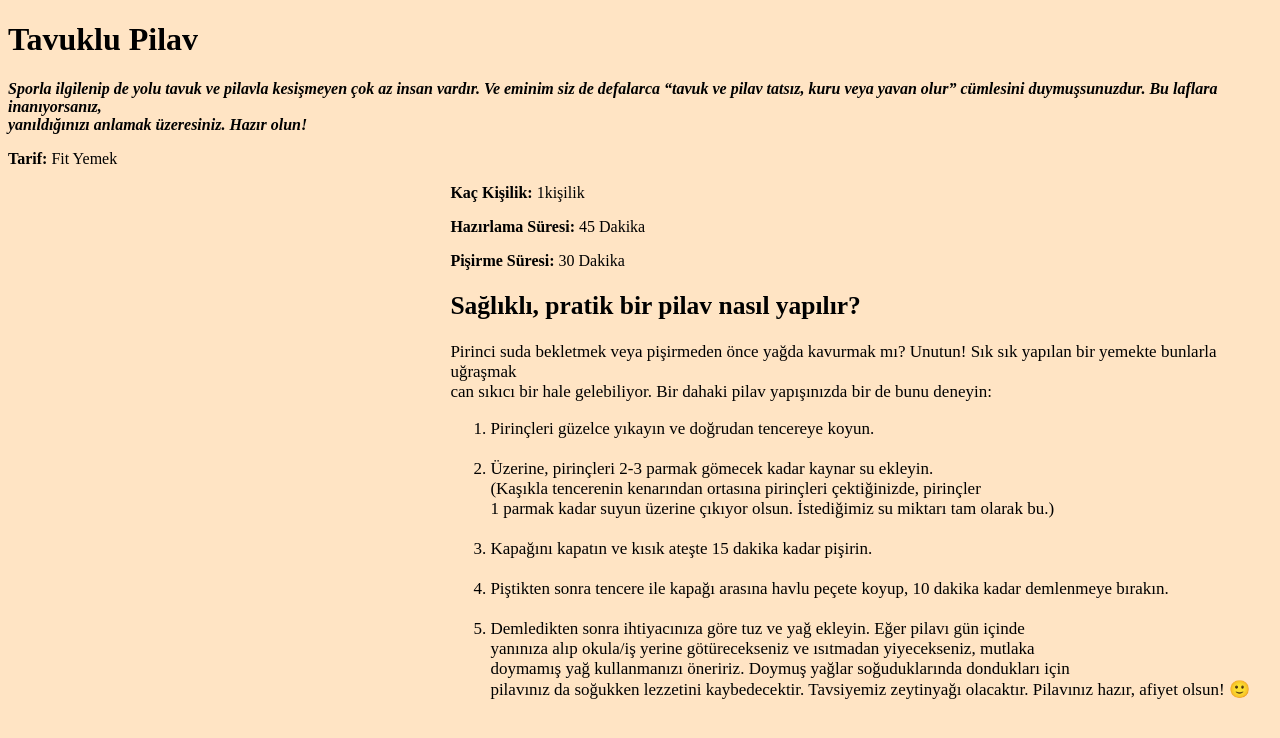
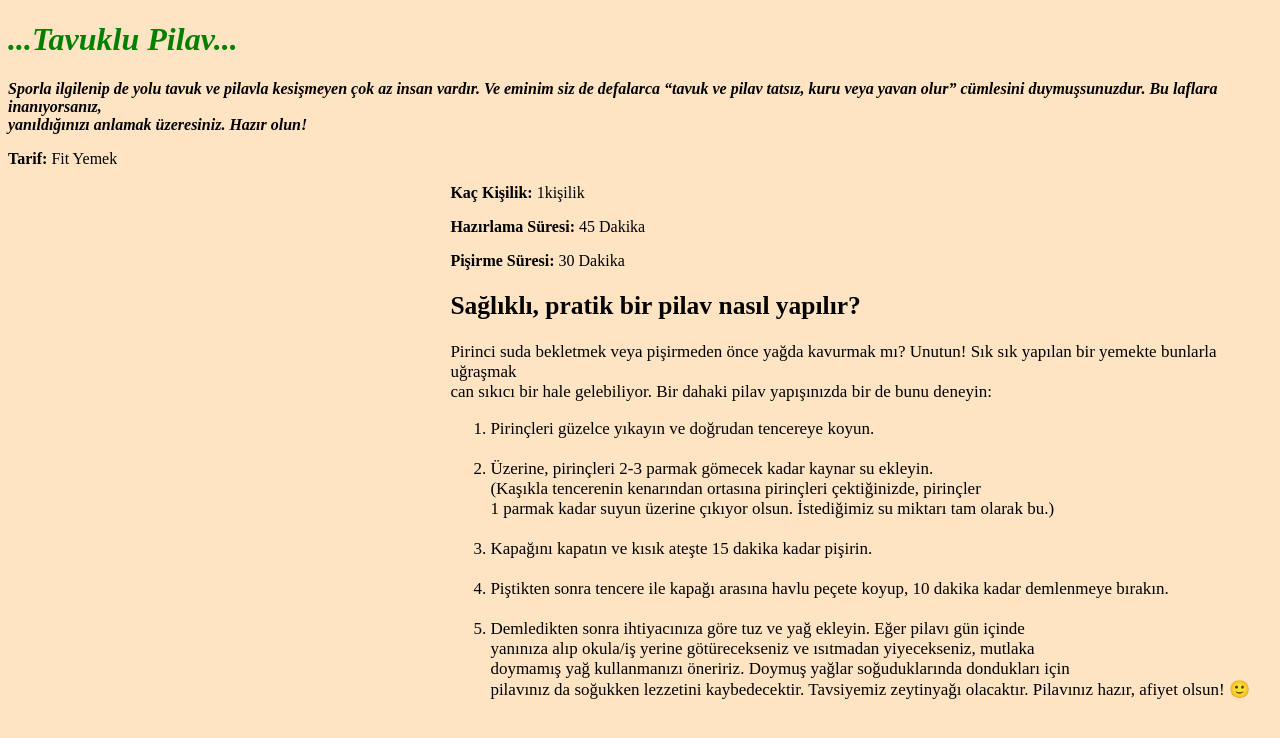
Before and after one commit to Nesuxery/kodluyoruz-odev3, a plain HTML site: page index.html in a window 1280 px wide. Shown: the top 738 px of the page. Drawn offline with Linux system fonts and the light colour scheme.

Commit message:
html file changed

```diff
--- a/index.html
+++ b/index.html
@@ -16,9 +16,12 @@
     .ps{
         font-size: 17px;
     }
+    .title{
+        color: green;
+    }
 </style>
 <body>
-    <h1>Tavuklu Pilav</h1>
+    <h1 class="title"><i>...Tavuklu Pilav...</i></h1>
     <em>
     <p><b>Sporla ilgilenip de yolu tavuk ve pilavla kesişmeyen çok az insan vardır.
     Ve eminim siz de defalarca “tavuk ve pilav tatsız, kuru veya yavan olur”
```
